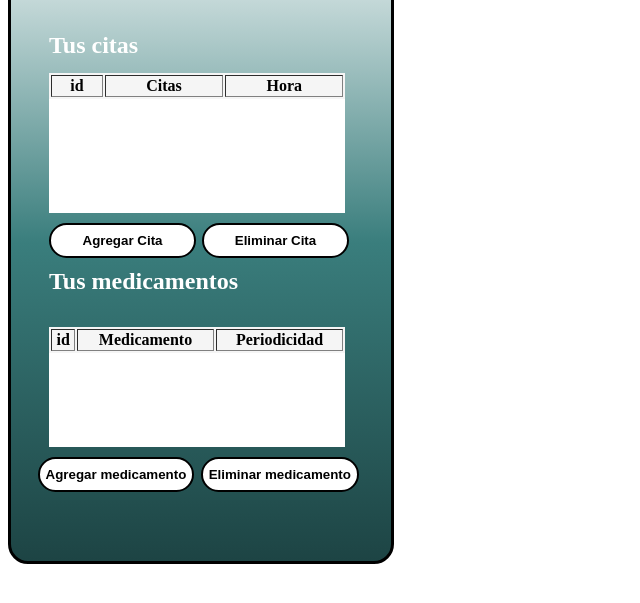
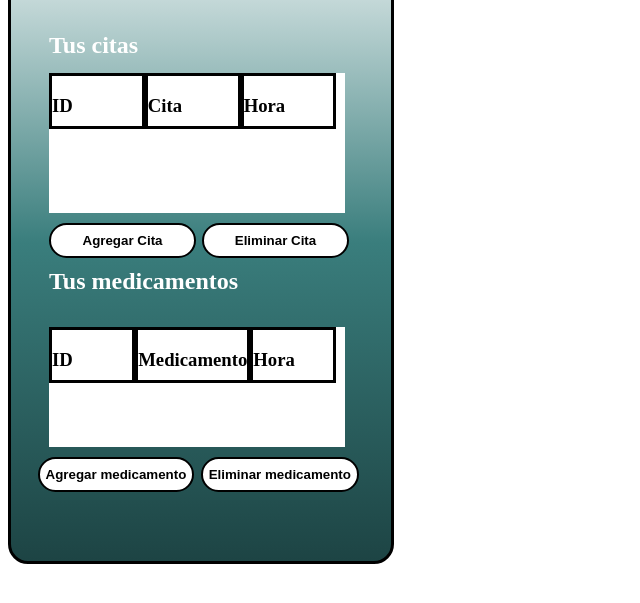
Before and after one commit to 018monroz/Jayim, a website built with Parcel: page src/main.html in a window 1280 px wide. Shown: the part 115-718 px from the top of the page, without its empty margins (0-640 px from the left). Built offline with nearby package versions, Linux system fonts and the light colour scheme.

Commit message:
cambio de todas las tablas por gridlayouts

```diff
--- a/src/css/crstyle.css
+++ b/src/css/crstyle.css
@@ -150,3 +150,41 @@
     text-align: center;
 
 }
+
+.contenedor{
+    /*border-style:solid;*/
+    height:100%;
+    width:97%;
+    display: grid;
+    grid-template-columns: repeat(3, 1fr);
+    grid-template-rows: repeat(12, 1fr);
+    grid-column-gap: px;
+    grid-row-gap: px;
+}
+
+.in1{
+    border-style:solid;
+    height:50px;
+}
+.in2{
+    border-style:solid;
+    height:50px;
+
+}
+.in3{
+    border-style:solid;
+    height:50px;
+}
+.in4{
+    border-style:solid;
+    height:50px;
+}
+.in5{
+    border-style:solid;
+    height:50px;
+
+}
+.in6{
+    border-style:solid;
+    height:50px;
+}
--- a/src/css/main.css
+++ b/src/css/main.css
@@ -140,3 +140,41 @@ a:hover{
     text-decoration-line: underline;
     cursor: pointer;
 }
+
+.contenedor{
+    /*border-style:solid;*/
+    height:100%;
+    width:97%;
+    display: grid;
+    grid-template-columns: repeat(3, 1fr);
+    grid-template-rows: repeat(12, 1fr);
+    grid-column-gap: px;
+    grid-row-gap: px;
+}
+
+.in1{
+    border-style:solid;
+    height:50px;
+}
+.in2{
+    border-style:solid;
+    height:50px;
+
+}
+.in3{
+    border-style:solid;
+    height:50px;
+}
+.in4{
+    border-style:solid;
+    height:50px;
+}
+.in5{
+    border-style:solid;
+    height:50px;
+
+}
+.in6{
+    border-style:solid;
+    height:50px;
+}
--- a/src/css/perfil.css
+++ b/src/css/perfil.css
@@ -187,3 +187,28 @@
     text-align: center;
 
 }
+
+.contenedor{
+    /*border-style:solid;*/
+    height:100%;
+    width:97%;
+    display: grid;
+    grid-template-columns: repeat(3, 1fr);
+    grid-template-rows: repeat(12, 1fr);
+    grid-column-gap: px;
+    grid-row-gap: px;
+}
+
+.in1{
+    border-style:solid;
+    height:50px;
+}
+.in2{
+    border-style:solid;
+    height:50px;
+
+}
+.in3{
+    border-style:solid;
+    height:50px;
+}
--- a/src/js/actualizar_delcita.js
+++ b/src/js/actualizar_delcita.js
@@ -1,5 +1,5 @@
 let seccionesCitas = document.getElementById("seccionesCitas");
-let tablaCitas1 = document.getElementById("tablaCitas");
+let tablaCitas1 = document.getElementById("contenedorcitas");
 var btn_eliminar1=document.getElementById("btn_eliminar");
 
 window.onload=init;
@@ -13,7 +13,7 @@ function init(){
             "Nombre del medico: "+value['NomMedico']+" // "+
             "Lugar: "+value['Lugar'];
 
-            tablaCitas1.innerHTML += "<tr id='"+localStorage.key(i).toString()+"'><td>"+key[1]+"</td><td>"+text+"</td><td>"+value['Hora']+"</td></tr>";//filas
+            tablaCitas1.innerHTML += "<div>"+key[1]+"</div><div>"+text+"</div><div>"+value['Hora']+"</div>";//filas
             seccionesCitas.innerHTML += "<option id='"+key[1]+"'>"+localStorage.key(i).toString()+"</option>";   //opciones
         }
     }
@@ -25,7 +25,7 @@ function eliminar(){
     localStorage.removeItem(selected.text);
     tablaCitas1.innerHTML="";
     seccionesCitas.innerHTML="";
-    tablaCitas1.innerHTML += "<tr><th>id</th><th>cita</th><th>Hora</th></tr>";
+    tablaCitas1.innerHTML += "<div class=\"in4\" style=\"grid-area: 1 / 1 / 2 / 2;\"> <h3>ID</h3> </div><div class=\"in5\" style=\"grid-area: 1 / 2 / 2 / 3;\"><h3>Cita</h3>  </div><div class=\"in6\" style=\"grid-area: 1 / 3 / 2 / 4;\"><h3>Hora</h3> </div>";
     seccionesCitas.innerHTML += "<option selected>Seleccione una cita</option>";
     init();
 
--- a/src/js/actualizar_delmed.js
+++ b/src/js/actualizar_delmed.js
@@ -1,5 +1,5 @@
 let seccionesMed = document.getElementById("seccionesMed");
-let tablaMed = document.getElementById("tablaMed");
+let tablaMed = document.getElementById("contenedorMedicamentos");
 var btn_eliminar=document.getElementById("btn_eliminar");
 
 window.onload=init;
@@ -13,7 +13,7 @@ function init(){
                 "Cantidad: "+value['Cantidad']+" // "+
                 "Periodicidad: "+value['Periodicidad'];
 
-            tablaMed.innerHTML += "<tr id='"+key[1]+"'><td>"+localStorage.key(i).toString()+"</td><td>"+text+"</td><td>"+value['Periodicidad']+"</td></tr>";
+            tablaMed.innerHTML += "<div>"+text+"</div><div>"+value['Periodicidad']+"</div><div></div>";
             seccionesMed.innerHTML += "<option id='"+key[1]+"'>"+localStorage.key(i).toString()+"</option>";   //opciones
         }
     }
@@ -25,7 +25,7 @@ function eliminar(){
     localStorage.removeItem(selected.text);
     tablaMed.innerHTML="";
     seccionesMed.innerHTML="";
-    tablaMed.innerHTML += "<tr><th>id</th><th>cita</th><th>Hora</th></tr>";
+    tablaMed.innerHTML += "<div class=\"in4\" style=\"grid-area: 1 / 1 / 2 / 2;\"> <h3>ID</h3> </div><div class=\"in5\" style=\"grid-area: 1 / 2 / 2 / 3;\"><h3>Medicamento</h3>  </div><div class=\"in6\" style=\"grid-area: 1 / 3 / 2 / 4;\"><h3>Hora</h3> </div>";
     seccionesMed.innerHTML += "<option selected>Seleccione una cita</option>";
     init();
 
--- a/src/js/actualizar_main.js
+++ b/src/js/actualizar_main.js
@@ -1,5 +1,5 @@
-let tablaMedicamentos1 = document.getElementById("tablaMedicamentos");
-let tablaCitas = document.getElementById("tablaCitas");
+let tablaMedicamentos1 = document.getElementById("contenedorMedicamentos");
+let tablaCitas = document.getElementById("contenedorcitas");
 window.onload=init;
 function init(){
     for(var i=0, len=localStorage.length; i<len; i++) {
@@ -11,7 +11,7 @@ function init(){
             "Nombre del medico: "+value['NomMedico']+" // "+
             "Lugar: "+value['Lugar'];
 
-            tablaCitas.innerHTML += "<tr id='"+key[1]+"'><td>"+key[1]+"</td><td>"+text+"</td><td>"+value['Hora']+"</td></tr>";
+            tablaCitas.innerHTML += "<div>"+key[1]+"</div><div>"+text+"</div><div>"+value['Hora']+"</div>";
         }else if(key[0]=="med"){
             var value = JSON.parse(localStorage.getItem(localStorage.key(i)));
             alerta="Nombre_medico: "+value['Nombre_medico']+"\n"+
@@ -26,7 +26,7 @@ function init(){
                 "Cantidad: "+value['Cantidad']+" // "+
                 "Periodicidad: "+value['Periodicidad'];
 
-            tablaMedicamentos1.innerHTML += "<tr id='"+key[1]+"'><td>"+localStorage.key(i).toString()+"</td><td>"+text+"</td><td>"+value['Periodicidad']+"</td></tr>";
+            tablaMedicamentos1.innerHTML += "<div>"+localStorage.key(i).toString()+"</div><div>"+text+"</div><div>"+value['Periodicidad']+"</div>";
         }
     }
 }
--- a/src/js/tablasPato.js
+++ b/src/js/tablasPato.js
@@ -12,7 +12,7 @@ function init(){
 function enviarPat(){
     seccionesPatos=document.getElementById("seccionesPato");
     descripcion=document.getElementById("txtarea").value;
-    tablaPato=document.getElementById("tablaPato");
+    tablaPato=document.getElementById("contenedorPato");
     document.getElementById("txtarea").value="";
 
 
@@ -33,7 +33,7 @@ function enviarPat(){
 
 
     var text="Patologia: "+obj['Patologia']+' // Descripcion: '+obj['Descripcion'];
-    tablaPato.innerHTML += "<tr id='"+idPato+"'><td>"+(idPato+1)+"</td><td>"+text+"</td></tr>";
+    tablaPato.innerHTML += "<div>"+(idPato+1)+"</div><div>"+text+"</div><div></div>";
 
 
 }
--- a/src/main.html
+++ b/src/main.html
@@ -24,9 +24,13 @@
         </div>
 
         <div id="div1">
-            <table border="1" id="tablaCitas">
-               <tr><th>id</th><th>Citas</th><th>Hora</th></tr>
-           </table>
+            <div id="contenedorcitas" class="contenedor">
+
+                <div class="in1" style="grid-area: 1 / 1 / 2 / 2;"> <h3>ID</h3> </div>
+                <div class="in2" style="grid-area: 1 / 2 / 2 / 3;"><h3>Cita</h3>  </div>
+                <div class="in3" style="grid-area: 1 / 3 / 2 / 4;"><h3>Hora</h3> </div>
+
+                </div>
        </div>
 
         <div class="btnCitas">
@@ -39,9 +43,13 @@
         </div>
 
         <div id="div2">
-            <table border="1" id="tablaMedicamentos">
-               <tr><th>id</th><th>Medicamento</th><th>Periodicidad</th></tr>
-           </table>
+            <div id="contenedorMedicamentos" class="contenedor">
+
+                <div class="in4" style="grid-area: 1 / 1 / 2 / 2;"> <h3>ID</h3> </div>
+                <div class="in5" style="grid-area: 1 / 2 / 2 / 3;"><h3>Medicamento</h3>  </div>
+                <div class="in6" style="grid-area: 1 / 3 / 2 / 4;"><h3>Hora</h3> </div>
+
+                </div>
        </div>
 
         <div class="btnMeds">
```
Also changed, not shown: src/Perfil.html (+8 -3 lines), src/delcita.html (+7 -3 lines), src/delmed.html (+8 -3 lines).
